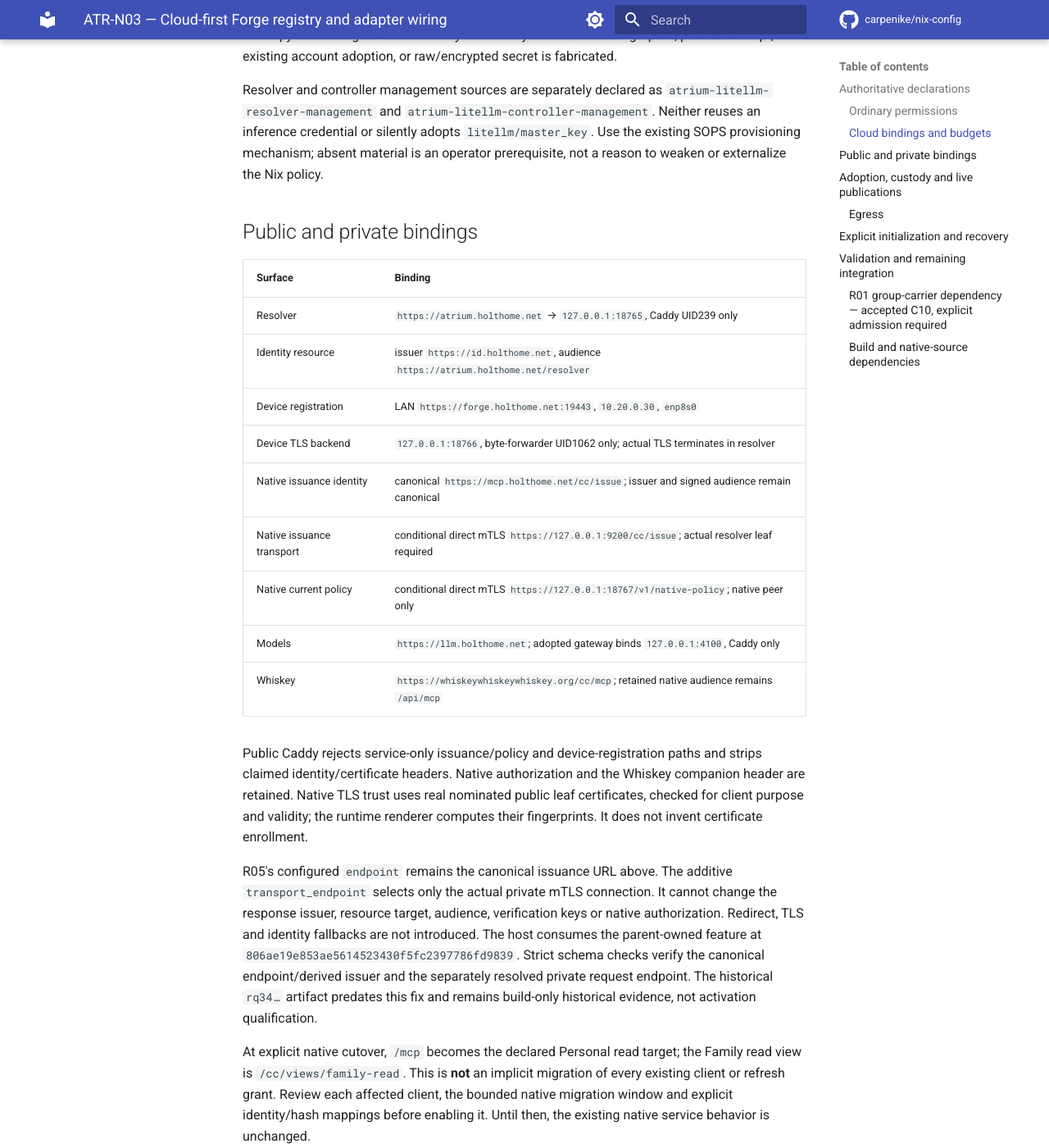
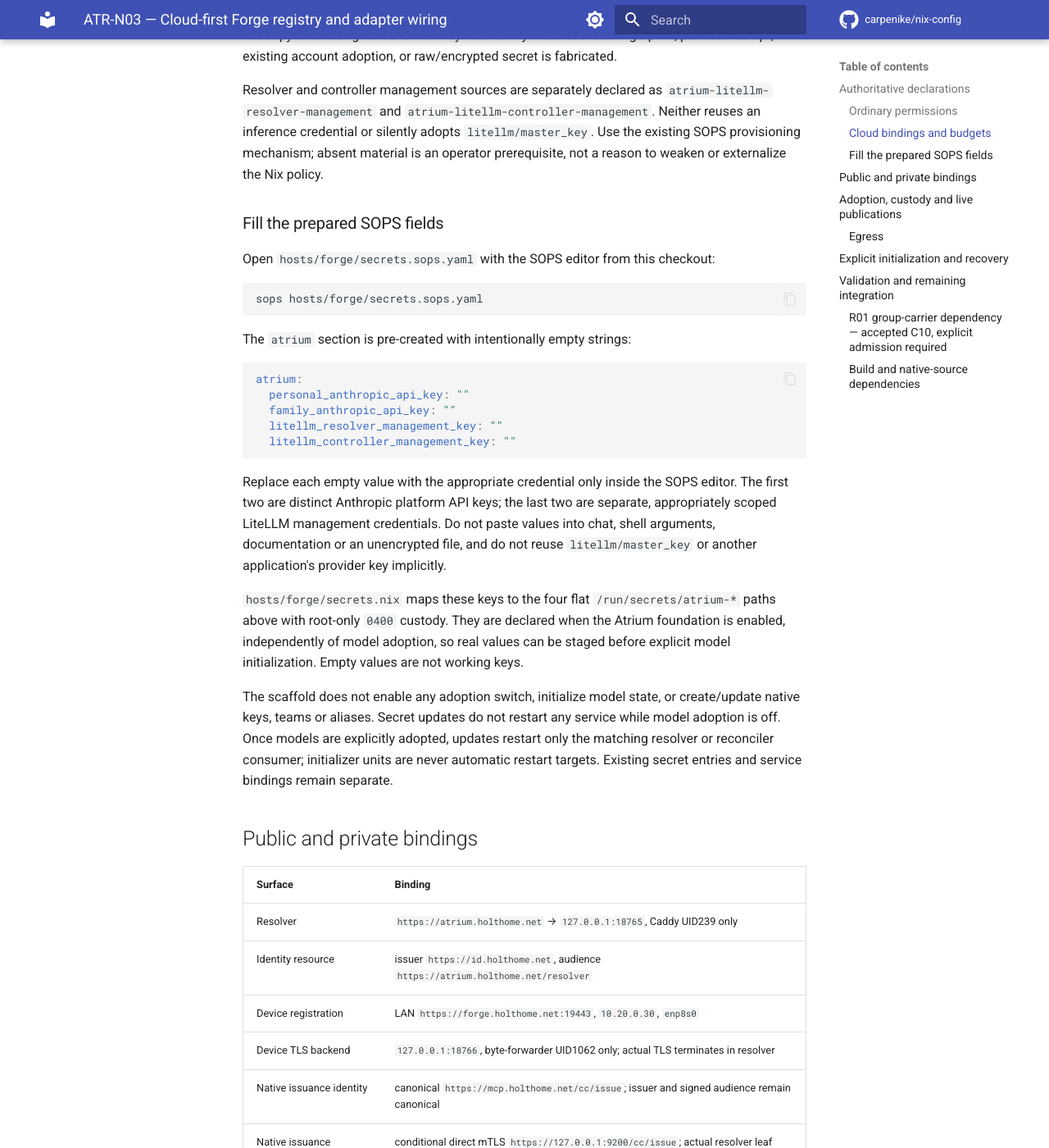
Before and after one commit to carpenike/nix-config, an MkDocs documentation site: the page built from docs/services/atrium-forge-cloud.md, in a window 1280 px wide and 1400 px high, scrolled down 3105 px. Shown: the whole window at 82% size. Built offline with MkDocs 1.6.1 and Material for MkDocs 9.7.7, drawn with Linux system fonts in a browser that asks for light colours; comment, search, counter and statistics services are not loaded.

Commit message:
ATR-N03: scaffold model SOPS keys and private runtime mappings
Add four empty Atrium fields using SOPS native editing, preserving every existing secret value and recipient. Stage root-only runtime files independently of model adoption; restart only intended consumers after explicit adoption and never initializer units. Add focused mapping/preservation checks and exact operator instructions. No real credentials, native adoption or production actions.

Co-authored-by: Copilot <223556219+Copilot@users.noreply.github.com>

Copilot-Session: 1e5e7d6d-a45a-4ac0-9fb1-9bf14b3658cb

````diff
--- a/docs/services/atrium-forge-cloud.md
+++ b/docs/services/atrium-forge-cloud.md
@@ -136,6 +136,42 @@ Resolver and controller management sources are separately declared as
 Neither reuses an inference credential or silently adopts `litellm/master_key`.
 Use the existing SOPS provisioning mechanism; absent material is an operator
 prerequisite, not a reason to weaken or externalize the Nix policy.
+
+### Fill the prepared SOPS fields
+
+Open `hosts/forge/secrets.sops.yaml` with the SOPS editor from this checkout:
+
+```sh
+sops hosts/forge/secrets.sops.yaml
+```
+
+The `atrium` section is pre-created with intentionally empty strings:
+
+```yaml
+atrium:
+  personal_anthropic_api_key: ""
+  family_anthropic_api_key: ""
+  litellm_resolver_management_key: ""
+  litellm_controller_management_key: ""
+```
+
+Replace each empty value with the appropriate credential only inside the SOPS
+editor. The first two are distinct Anthropic platform API keys; the last two
+are separate, appropriately scoped LiteLLM management credentials. Do not paste
+values into chat, shell arguments, documentation or an unencrypted file, and do
+not reuse `litellm/master_key` or another application's provider key implicitly.
+
+`hosts/forge/secrets.nix` maps these keys to the four flat `/run/secrets/atrium-*`
+paths above with root-only `0400` custody. They are declared when the Atrium
+foundation is enabled, independently of model adoption, so real values can be
+staged before explicit model initialization. Empty values are not working keys.
+
+The scaffold does not enable any adoption switch, initialize model state, or
+create/update native keys, teams or aliases. Secret updates do not restart any
+service while model adoption is off. Once models are explicitly adopted,
+updates restart only the matching resolver or reconciler consumer; initializer
+units are never automatic restart targets. Existing secret entries and service
+bindings remain separate.
 
 ## Public and private bindings
 
````
Also changed, not shown: 4 other files.
